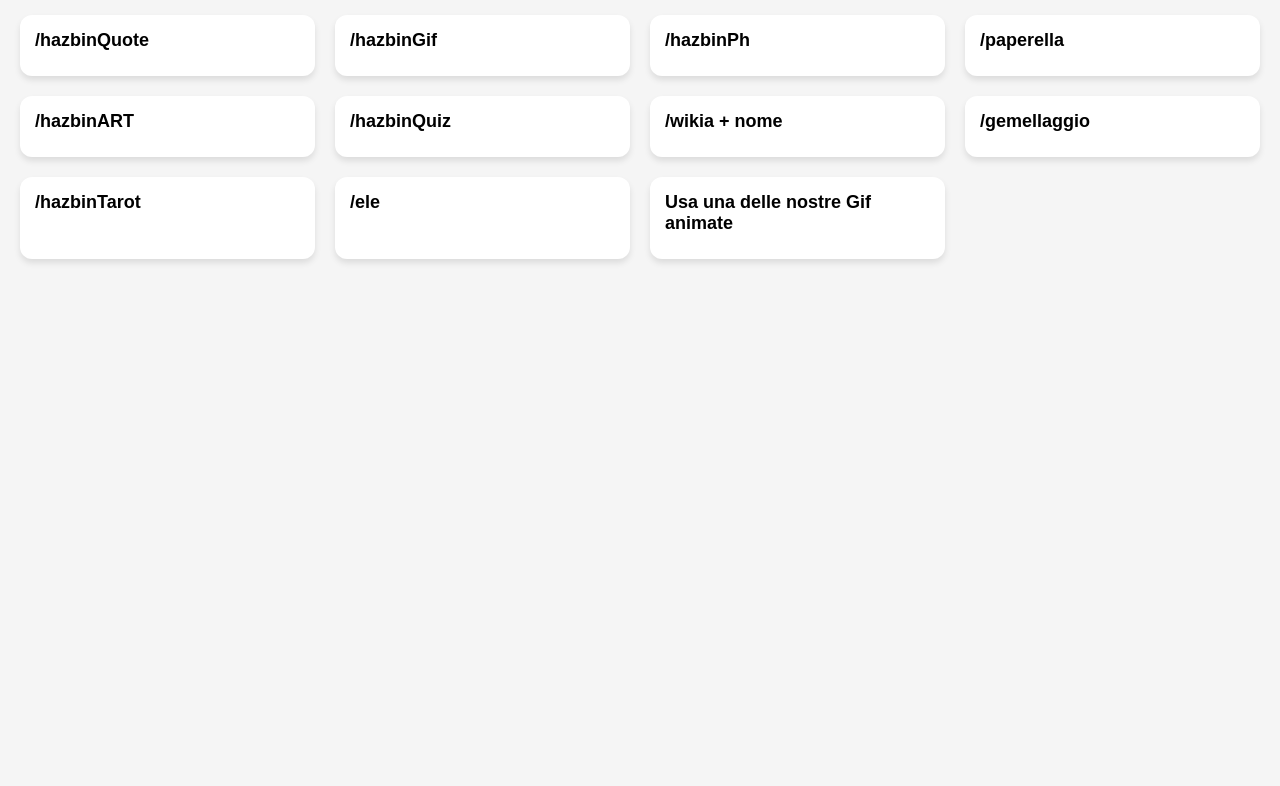
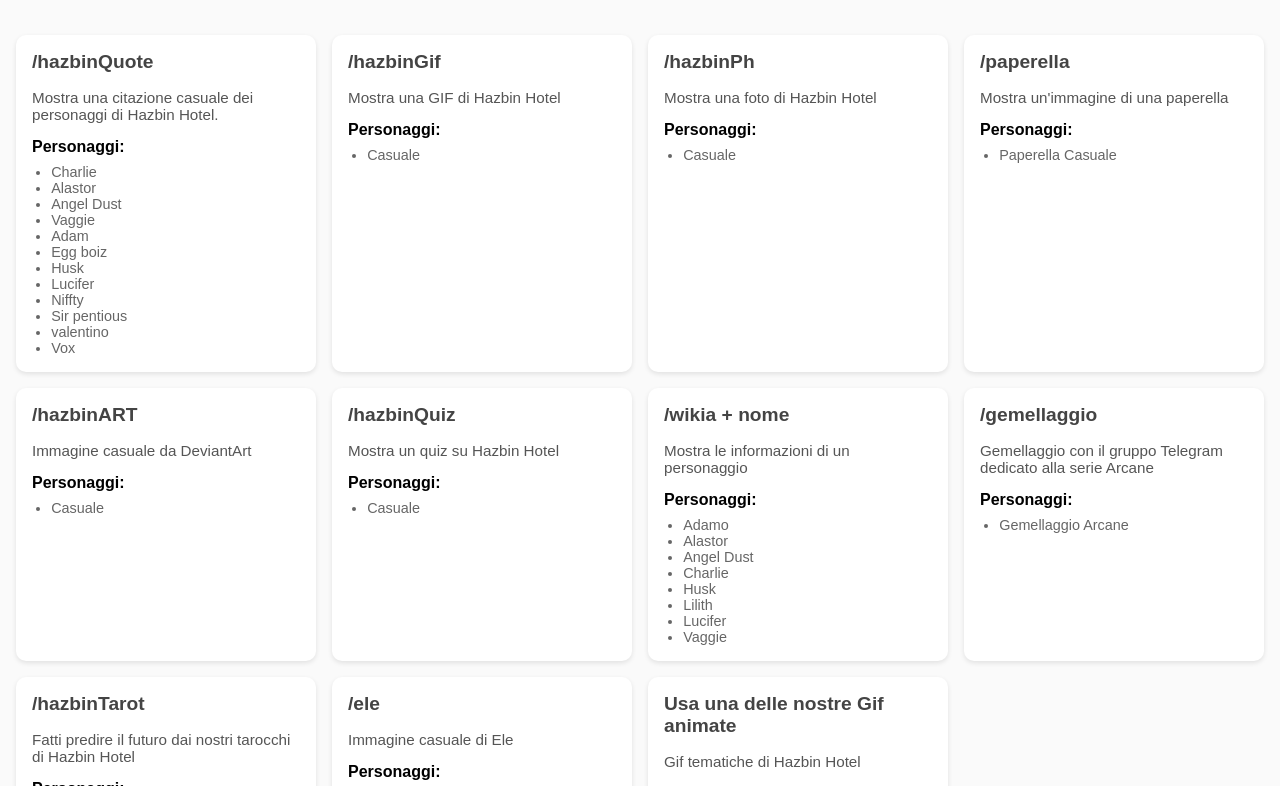
Before and after one commit to rakion69/Bot-commands, a plain HTML site: page index.html in a window 1280 px wide. Shown: the part 93-879 px from the top of the page. Before the commit the page ends 800 px from the top, so only its background shows below. Drawn offline with Linux system fonts and the light colour scheme.

Commit message:
Update index.html

```diff
--- a/index.html
+++ b/index.html
@@ -2,104 +2,93 @@
 <html lang="it">
 <head>
   <meta charset="UTF-8">
-  <meta name="viewport" content="width=device-width, initial-scale=1.0">
-  <title>Paperella Bot - Comandi</title>
-  <link rel="icon" href="icon.ico" type="image/x-icon">
+  <meta name="viewport" content="width=device-width, initial-scale=1">
+  <title>Comandi Bot</title>
   <style>
     body {
       font-family: Arial, sans-serif;
-      background: #f5f5f5;
+      background-color: #fafafa;
       margin: 0;
-      padding: 20px;
+      padding: 0;
     }
     h1 {
       text-align: center;
-      margin-bottom: 30px;
+      padding: 1rem;
+      color: #333;
     }
-    .container {
+    #container {
       display: grid;
-      grid-template-columns: repeat(auto-fit, minmax(250px, 1fr));
-      gap: 20px;
+      grid-template-columns: repeat(auto-fill, minmax(250px, 1fr));
+      gap: 1rem;
+      padding: 1rem;
     }
     .card {
-      background: #fff;
-      border-radius: 12px;
-      box-shadow: 0 4px 6px rgba(0, 0, 0, 0.1);
-      padding: 15px;
-      cursor: pointer;
-      transition: transform 0.2s;
+      background-color: #fff;
+      padding: 1rem;
+      border-radius: 10px;
+      box-shadow: 0 2px 5px rgba(0,0,0,0.1);
     }
-    .card:hover {
-      transform: scale(1.03);
+    .card h2 {
+      font-size: 1.2rem;
+      color: #444;
+      margin-top: 0;
     }
-    .card-title {
-      font-size: 18px;
-      font-weight: bold;
-      margin-bottom: 10px;
+    .card p {
+      font-size: 0.95rem;
+      color: #555;
     }
-    .card-content {
-      display: none;
-      font-size: 14px;
-      color: #555;
+    .card ul {
+      margin: 0.5rem 0 0;
+      padding-left: 1.2rem;
+    }
+    .card li {
+      font-size: 0.9rem;
+      color: #666;
     }
   </style>
 </head>
 <body>
-  <h1>Comandi Paperella Bot</h1>
-  <div class="container" id="commands"></div>
+  <h1>Comandi del Bot</h1>
+  <div id="container"></div>
 
   <script>
-    async function loadCommands() {
-      try {
-        const response = await fetch('comandi.json');
-        const data = await response.json();
-        const container = document.getElementById('commands');
-
+    fetch('comandi.json')
+      .then(response => response.json())
+      .then(data => {
+        const container = document.getElementById('container');
         data.forEach(cmd => {
           const card = document.createElement('div');
           card.className = 'card';
 
-          const title = document.createElement('div');
-          title.className = 'card-title';
+          const title = document.createElement('h2');
           title.textContent = cmd.nome;
+          card.appendChild(title);
 
-          const content = document.createElement('div');
-          content.className = 'card-content';
-
-          // descrizione
           const desc = document.createElement('p');
           desc.textContent = cmd.descrizione;
-          content.appendChild(desc);
+          card.appendChild(desc);
 
-          // se esistono personaggi, crea un elenco
           if (cmd.personaggi && cmd.personaggi.length > 0) {
-            const charTitle = document.createElement('strong');
-            charTitle.textContent = 'Personaggi:';
-            content.appendChild(charTitle);
+            const strong = document.createElement('strong');
+            strong.textContent = 'Personaggi:';
+            card.appendChild(strong);
 
-            const list = document.createElement('ul');
+            const ul = document.createElement('ul');
             cmd.personaggi.forEach(p => {
               const li = document.createElement('li');
               li.textContent = p;
-              list.appendChild(li);
+              ul.appendChild(li);
             });
-            content.appendChild(list);
+            card.appendChild(ul);
           }
 
-          card.appendChild(title);
-          card.appendChild(content);
           container.appendChild(card);
-
-          card.addEventListener('click', () => {
-            content.style.display = content.style.display === 'block' ? 'none' : 'block';
-          });
         });
-      } catch (error) {
-        console.error('Errore nel caricare comandi.json', error);
-      }
-    }
-
-    loadCommands();
+      })
+      .catch(err => {
+        document.getElementById('container').textContent = 'Errore nel caricamento dei comandi.';
+        console.error(err);
+      });
   </script>
 </body>
 </html>
```
